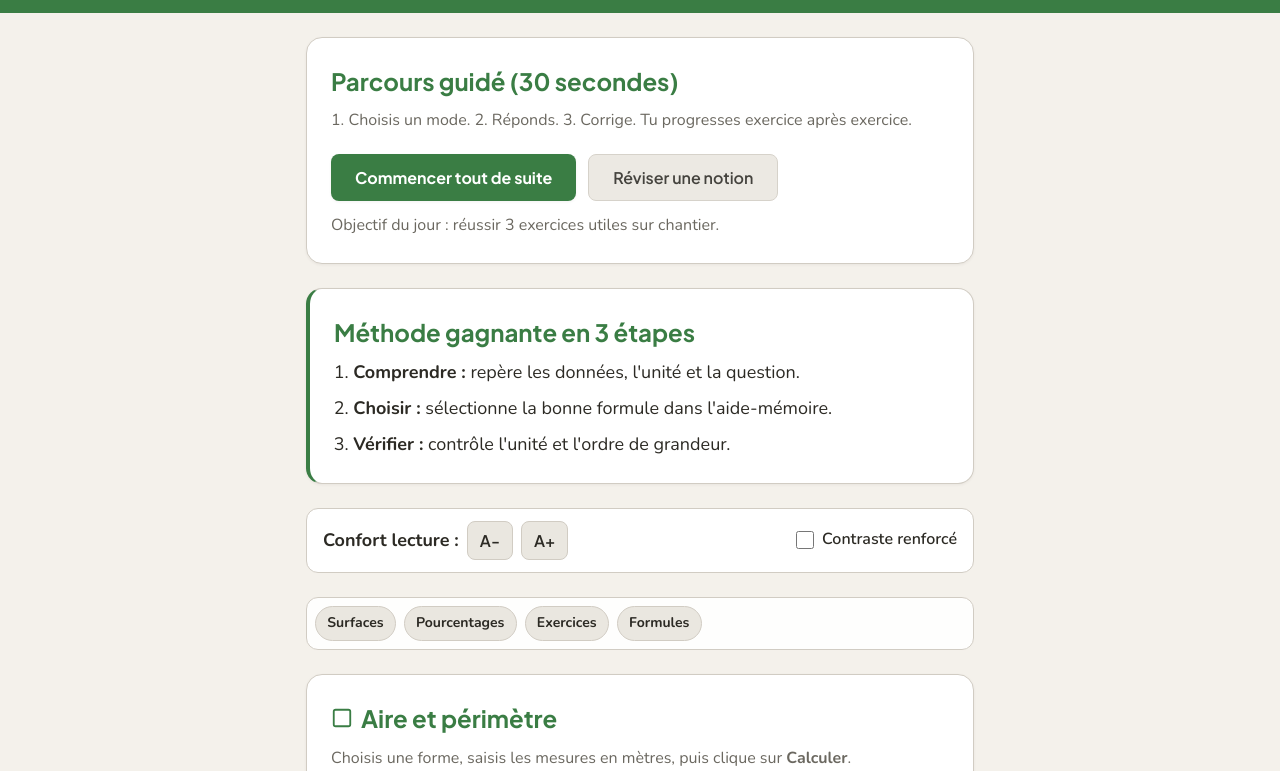
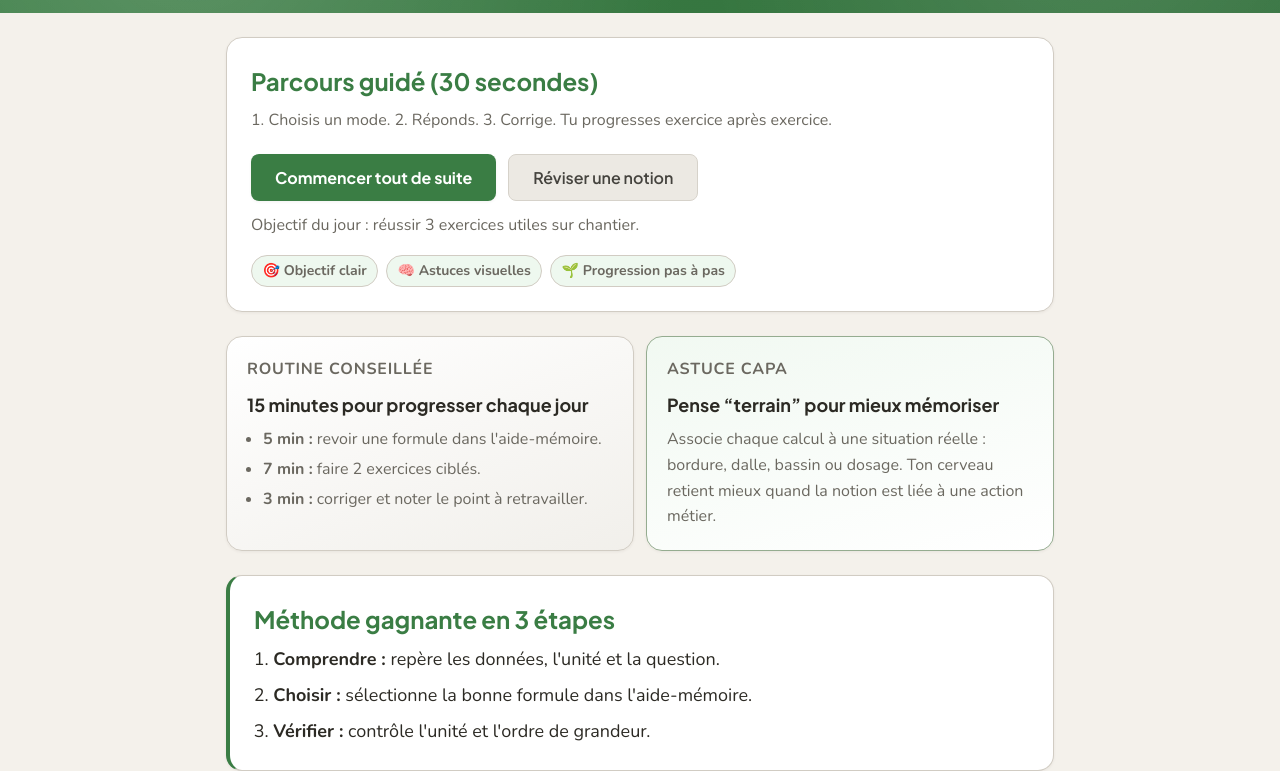
Before and after one commit to Oumar-GAYE-EDB/maths-paysager, a plain HTML site: page index.html in a window 1280 px wide. Shown: the part 101-872 px from the top of the page. Drawn offline with nearby package versions, Linux system fonts and the light colour scheme.

Commit message:
Améliore l’UI avec une routine d’apprentissage et un style plus engageant

```diff
--- a/index.html
+++ b/index.html
@@ -46,6 +46,31 @@
       <p id="message-demarrage" class="welcome-card__message" aria-live="polite">
         Objectif du jour : réussir 3 exercices utiles sur chantier.
       </p>
+      <div class="learning-pills" aria-label="Repères d'apprentissage">
+        <span class="learning-pill">🎯 Objectif clair</span>
+        <span class="learning-pill">🧠 Astuces visuelles</span>
+        <span class="learning-pill">🌱 Progression pas à pas</span>
+      </div>
+    </section>
+
+    <section class="study-routine" aria-label="Routine conseillée">
+      <article class="study-routine__card">
+        <p class="study-routine__eyebrow">Routine conseillée</p>
+        <h2>15 minutes pour progresser chaque jour</h2>
+        <ul>
+          <li><strong>5 min :</strong> revoir une formule dans l'aide-mémoire.</li>
+          <li><strong>7 min :</strong> faire 2 exercices ciblés.</li>
+          <li><strong>3 min :</strong> corriger et noter le point à retravailler.</li>
+        </ul>
+      </article>
+      <article class="study-routine__card study-routine__card--accent">
+        <p class="study-routine__eyebrow">Astuce CAPa</p>
+        <h2>Pense “terrain” pour mieux mémoriser</h2>
+        <p>
+          Associe chaque calcul à une situation réelle : bordure, dalle, bassin ou dosage.
+          Ton cerveau retient mieux quand la notion est liée à une action métier.
+        </p>
+      </article>
     </section>
 
     <section class="card card--steps" aria-labelledby="titre-methode">
--- a/style.css
+++ b/style.css
@@ -143,7 +143,10 @@ body.contrast-fort {
 
 /* ---------- EN-TÊTE ---------- */
 .header {
-  background: var(--color-primary);
+  background:
+    radial-gradient(circle at 15% 20%, rgba(255,255,255,0.18), transparent 45%),
+    radial-gradient(circle at 85% 10%, rgba(255,255,255,0.12), transparent 35%),
+    linear-gradient(135deg, var(--color-primary) 0%, color-mix(in srgb, var(--color-primary) 75%, #1f4f2a) 100%);
   color: #fff;
   padding: var(--space-6) var(--space-6) var(--space-4);
   text-align: center;
@@ -198,7 +201,7 @@ body.contrast-fort {
 /* ---------- CONTENU PRINCIPAL ---------- */
 .main {
   flex: 1;
-  max-width: 700px;
+  max-width: 860px;
   width: 100%;
   margin: 0 auto;
   padding: var(--space-6) var(--space-4);
@@ -211,6 +214,73 @@ body.contrast-fort {
   margin-top: var(--space-3);
   color: var(--color-text-muted);
   font-size: var(--text-sm);
+}
+
+.learning-pills {
+  margin-top: var(--space-4);
+  display: flex;
+  flex-wrap: wrap;
+  gap: var(--space-2);
+}
+
+.learning-pill {
+  display: inline-flex;
+  align-items: center;
+  padding: 0.25rem 0.65rem;
+  border-radius: 999px;
+  border: 1px solid var(--color-border);
+  background: color-mix(in srgb, var(--color-primary-light) 72%, var(--color-surface) 28%);
+  color: var(--color-text-muted);
+  font-size: var(--text-xs);
+  font-weight: 700;
+}
+
+.study-routine {
+  display: grid;
+  grid-template-columns: 1fr 1fr;
+  gap: var(--space-3);
+}
+
+.study-routine__card {
+  border: 1px solid var(--color-border);
+  border-radius: var(--radius-xl);
+  padding: var(--space-5);
+  background: linear-gradient(160deg, var(--color-surface) 0%, color-mix(in srgb, var(--color-surface-offset) 65%, var(--color-surface) 35%) 100%);
+  box-shadow: var(--shadow-sm);
+}
+
+.study-routine__card h2 {
+  font-family: var(--font-display);
+  font-size: var(--text-base);
+  color: var(--color-text);
+  margin-bottom: var(--space-2);
+}
+
+.study-routine__card ul {
+  margin-left: 1rem;
+  display: grid;
+  gap: 0.25rem;
+  color: var(--color-text-muted);
+  font-size: var(--text-sm);
+}
+
+.study-routine__card p {
+  color: var(--color-text-muted);
+  font-size: var(--text-sm);
+}
+
+.study-routine__eyebrow {
+  font-size: var(--text-xs);
+  font-weight: 800;
+  letter-spacing: 0.05em;
+  text-transform: uppercase;
+  color: var(--color-primary);
+  margin-bottom: var(--space-2);
+}
+
+.study-routine__card--accent {
+  border-color: color-mix(in srgb, var(--color-primary) 40%, var(--color-border));
+  background: linear-gradient(165deg, color-mix(in srgb, var(--color-primary-light) 60%, var(--color-surface) 40%) 0%, var(--color-surface) 100%);
 }
 
 .comfort-bar {
@@ -286,6 +356,10 @@ body.mode-focus #section-exercices {
   border-color: var(--color-primary);
 }
 
+.quick-nav__link:focus-visible {
+  border-color: var(--color-primary);
+}
+
 /* ---------- CARTES (SECTIONS) ---------- */
 .card {
   background: var(--color-surface);
@@ -293,11 +367,13 @@ body.mode-focus #section-exercices {
   border-radius: var(--radius-xl);
   padding: var(--space-6);
   box-shadow: var(--shadow-sm);
-  transition: box-shadow var(--transition);
+  transition: box-shadow var(--transition), transform var(--transition), border-color var(--transition);
 }
 
 .card:hover {
   box-shadow: var(--shadow-md);
+  transform: translateY(-1px);
+  border-color: color-mix(in srgb, var(--color-primary) 28%, var(--color-border));
 }
 
 .card__title {
@@ -771,6 +847,10 @@ button[aria-disabled="true"] {
 }
 
 @media (max-width: 700px) {
+  .study-routine {
+    grid-template-columns: 1fr;
+  }
+
   .quick-nav {
     position: static;
   }
```
